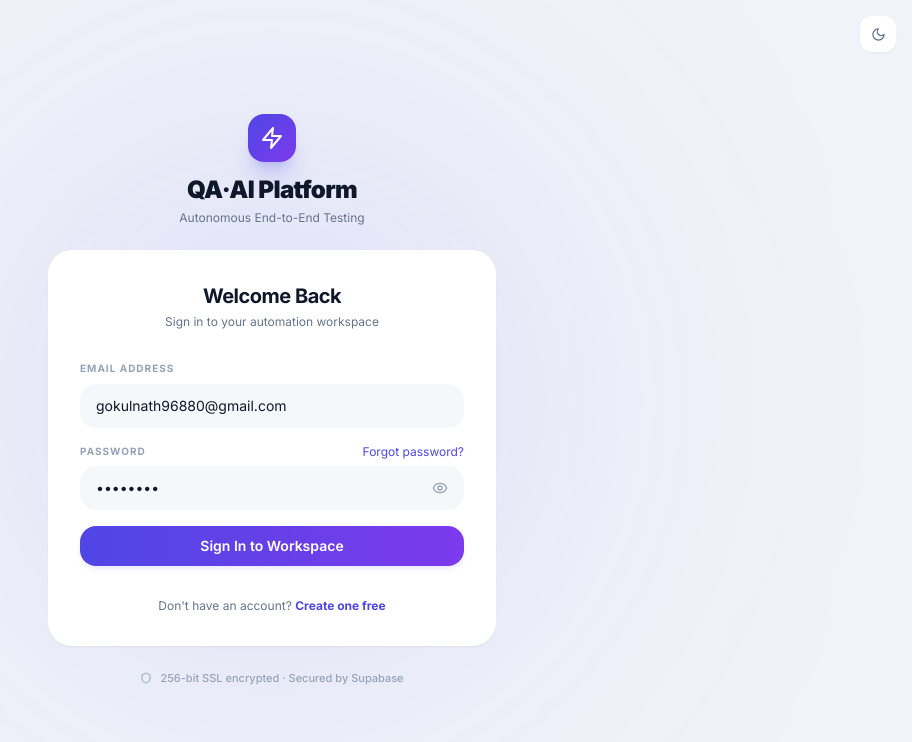
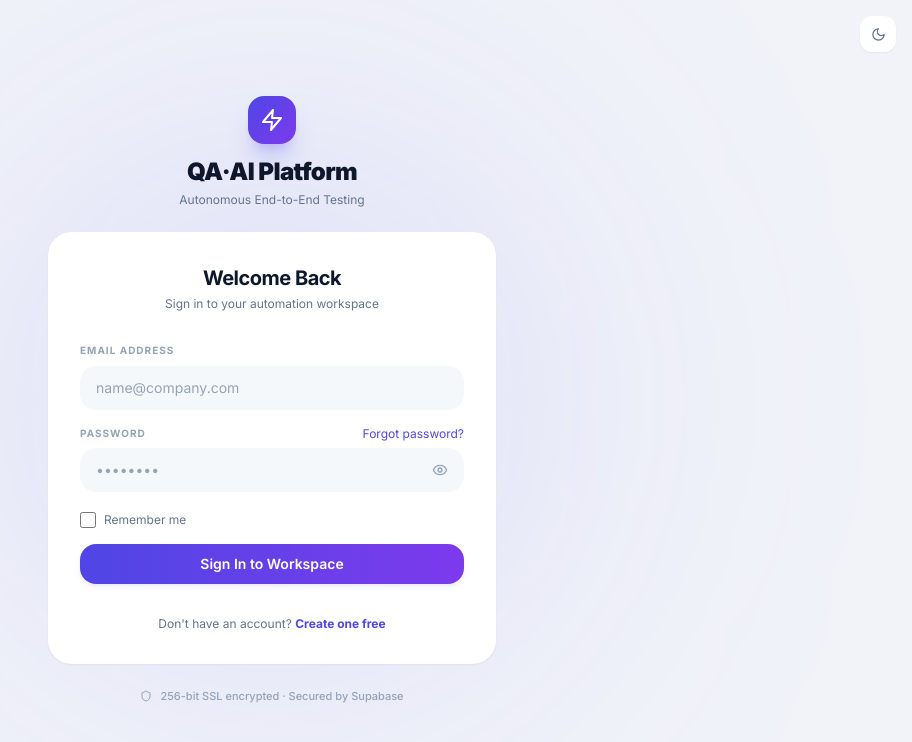
Before and after one commit to Gokulrohit45/QA-testing-application, a React (Vite) app in the folder frontend/: page /login in a window 1280 px wide. Shown: the top 742 px of the page, without its empty margins (368-1280 px from the left). Built offline with nearby package versions, Linux system fonts and the light colour scheme; no server answers; the database is empty.

Commit message:
Fix Live Run side-by-side layout and add Remember Me checkbox with empty default credentials

```diff
--- a/frontend/src/pages/auth/Login.jsx
+++ b/frontend/src/pages/auth/Login.jsx
@@ -5,8 +5,9 @@ import { useTheme } from '../../context/ThemeContext';
 import { supabase } from '../../supabaseClient';
 
 export default function Login() {
-  const [email, setEmail]       = useState('gokulnath96880@gmail.com');
-  const [password, setPassword] = useState('gokul@45');
+  const [rememberMe, setRememberMe] = useState(() => localStorage.getItem('remember_me') === 'true');
+  const [email, setEmail]       = useState(() => localStorage.getItem('remember_me') === 'true' ? (localStorage.getItem('saved_email') || '') : '');
+  const [password, setPassword] = useState(() => localStorage.getItem('remember_me') === 'true' ? (localStorage.getItem('saved_password') || '') : '');
   const [showPwd, setShowPwd]   = useState(false);
   const [loading, setLoading]   = useState(false);
   const [errorMsg, setErrorMsg] = useState('');
@@ -27,6 +28,15 @@ export default function Login() {
       if (error) {
         setErrorMsg(error.message);
       } else {
+        if (rememberMe) {
+          localStorage.setItem('remember_me', 'true');
+          localStorage.setItem('saved_email', email);
+          localStorage.setItem('saved_password', password);
+        } else {
+          localStorage.removeItem('remember_me');
+          localStorage.removeItem('saved_email');
+          localStorage.removeItem('saved_password');
+        }
         navigate('/');
       }
     } catch (err) {
@@ -100,6 +110,18 @@ export default function Login() {
               </div>
             </div>
 
+            <div className="flex items-center justify-between pt-1">
+              <label className="flex items-center gap-2 cursor-pointer text-xs text-secondary hover:text-primary transition-colors select-none">
+                <input
+                  type="checkbox"
+                  checked={rememberMe}
+                  onChange={e => setRememberMe(e.target.checked)}
+                  className="w-4 h-4 rounded border-slate-300 dark:border-zinc-700 text-indigo-600 focus:ring-indigo-500 cursor-pointer"
+                />
+                <span>Remember me</span>
+              </label>
+            </div>
+
             <button type="submit" disabled={loading} className="btn-primary w-full justify-center py-3 mt-2 text-xs font-bold">
               {loading ? 'Signing in...' : 'Sign In to Workspace'}
             </button>
--- a/frontend/src/pages/projects/ProjectDetails.jsx
+++ b/frontend/src/pages/projects/ProjectDetails.jsx
@@ -2278,7 +2278,7 @@ export default function ProjectDetails({ projects, testCases, setTestCases, exec
               </div>
             </div>
             {/* Terminal */}
-            <div className="lg:col-span-3 rounded-2xl border border-slate-700 dark:border-zinc-800 overflow-hidden flex flex-col bg-slate-900 dark:bg-[#09090b] max-h-[520px]">
+            <div className="rounded-2xl border border-slate-700 dark:border-zinc-800 overflow-hidden flex flex-col bg-slate-900 dark:bg-[#09090b] max-h-[560px]">
               <div className="px-4 py-2.5 bg-slate-800 dark:bg-zinc-900 border-b border-slate-700 dark:border-zinc-800 flex items-center gap-2 flex-shrink-0">
                 <div className="flex gap-1">
                   <span className="w-3 h-3 rounded-full bg-red-500/60"/>
```
